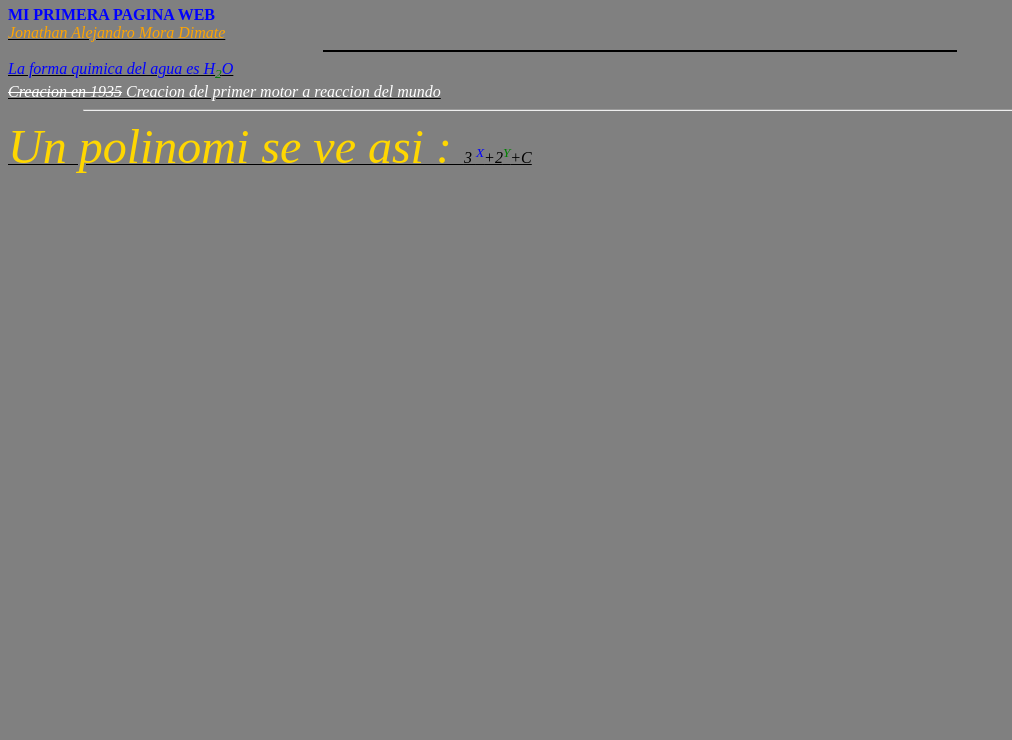
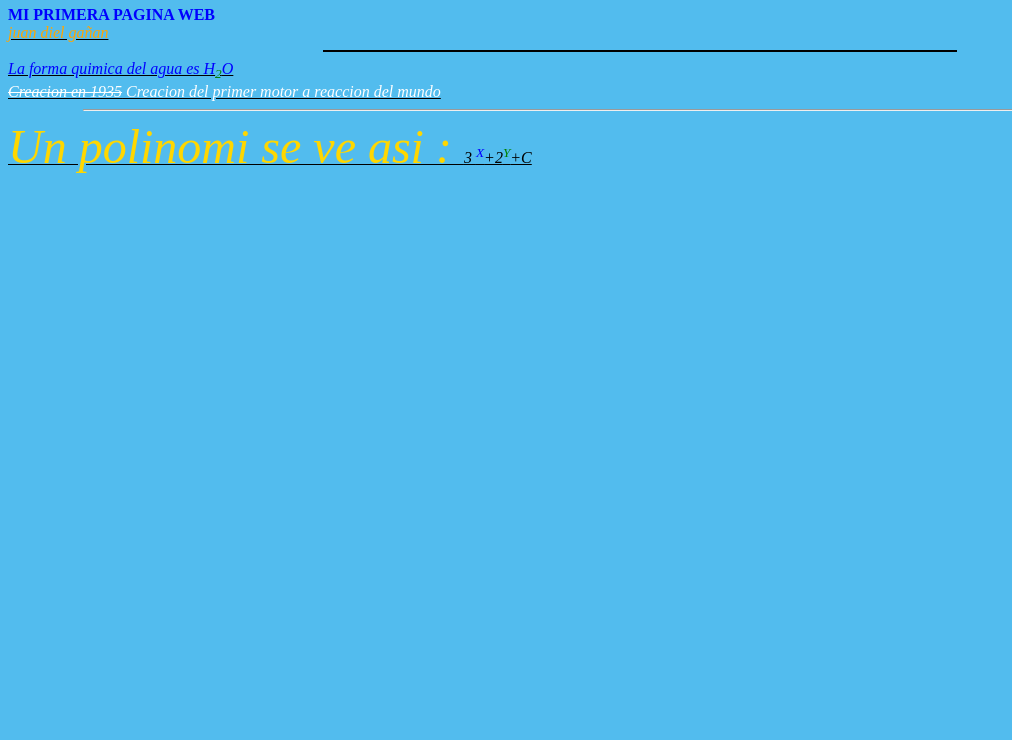
Before and after one commit to masquel2020/HTML, a plain HTML site: page SEMANA 1-2/_intoHTML daniel gañan.html in a window 1280 px wide. Shown: the part 60-800 px from the top of the page, without its empty margins (0-1012 px from the left). Drawn offline with Linux system fonts and the light colour scheme.

Commit message:
Add files via upload

```diff
--- a/SEMANA 1-2/_intoHTML daniel gañan.html
+++ b/SEMANA 1-2/_intoHTML daniel gañan.html
@@ -4,11 +4,11 @@
      <title>INTRO HTML</title>
       <meta charset= "UTF-8">
   </head>
-  <body style="background-color:gray ;color_:black">
+  <body style="background-color:rgb(82, 188, 238) ;color_:rgb(13, 9, 226)">
     <h1>INTRODUCCION HTML CSS</h1>
     <b><font color="blue"> MI PRIMERA PAGINA WEB</font></b>
     <br>
-    <u> <i><font color="orange">Jonathan Alejandro Mora Dimate</font> </font></ix/u>
+    <u> <i><font color="orange">juan diel gañan</font> </font></ix/u>
     <hr align="center" width="50%" color=black>
     <font color="blue" face="ravie"> La forma quimica del agua es H<sub><font color="green">2</font></sub>O</font>
     <br>
```
